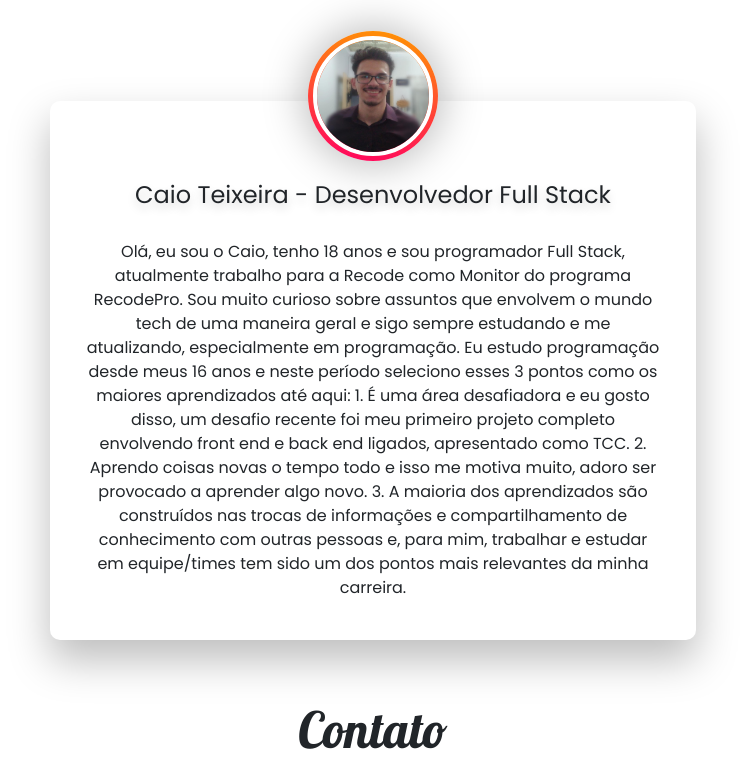
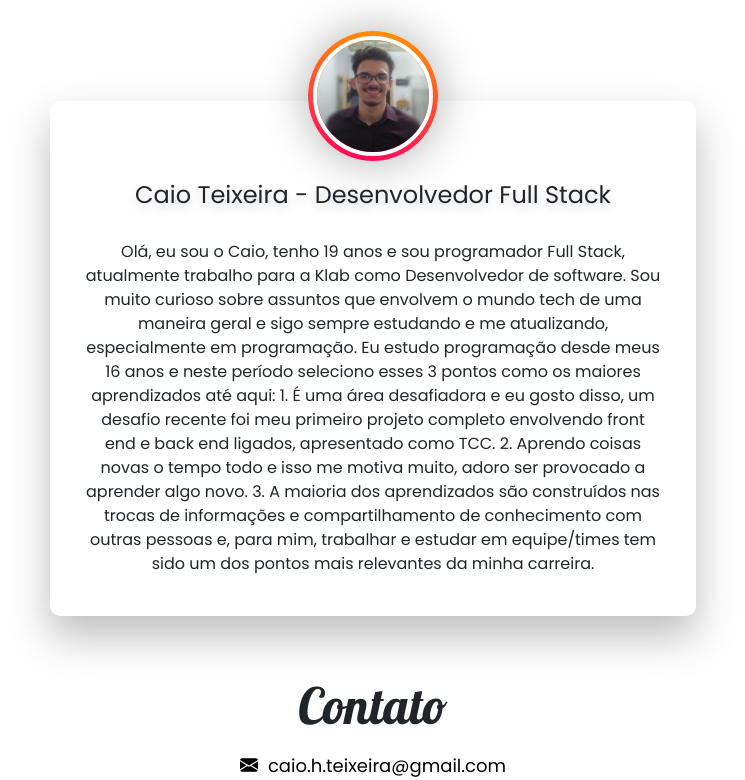
Before and after one commit to CaioHPT/portfolio, a React (Create React App) app: page / in a window 1280 px wide. Shown: the part 790-1570 px from the top of the page, without its empty margins (267-1012 px from the left). Built offline with nearby package versions, Linux system fonts and the light colour scheme.

Commit message:
adicao de projeto e atualização do texto sobre mim

```diff
--- a/src/Components/About/index.jsx
+++ b/src/Components/About/index.jsx
@@ -12,8 +12,8 @@
                 <div className="aboutText">
                     <h4>Caio Teixeira - Desenvolvedor Full Stack</h4>
                     <p>
-                    Olá, eu sou o Caio, tenho 18 anos e sou programador Full Stack, atualmente
-                    trabalho para a Recode como Monitor do programa RecodePro.
+                    Olá, eu sou o Caio, tenho 19 anos e sou programador Full Stack, atualmente
+                    trabalho para a Klab como Desenvolvedor de software.
                     Sou muito curioso sobre assuntos que envolvem o mundo tech de uma maneira geral
                     e sigo sempre estudando e me atualizando, especialmente em programação.
                     Eu estudo programação desde meus 16 anos e neste período seleciono esses 3 pontos como os maiores aprendizados até aqui:
--- a/src/Components/MyProjects/index.jsx
+++ b/src/Components/MyProjects/index.jsx
@@ -6,6 +6,8 @@
 import fotoCalculadora from '../../images/fotoCalculadora.jpg'
 import fotoNextApp from '../../images/fotoNextApp.jpg'
 import fotoContributorsProject from '../../images/fotoContributorsProject.jpg'
+import fotoFreela from '../../images/fotoFreela.jpg'
+
 
 const MyProjects = () => {
     return (
@@ -80,6 +82,16 @@
                                         </a>
                                     </div>
                                 </div>
+                                <div className="carousel-cell">
+                                    <div className="cardCarousel" >
+                                        <a href="https://nova-opcao.vercel.app" target="_blank">
+                                            <div className="card">
+                                                <img src={fotoFreela}
+                                                alt="Foto de um freelancer feito para a nova opção"/>
+                                            </div>
+                                        </a>
+                                    </div>
+                                </div>
                             </div>
                         </div>
                     </section>
```
Also changed, not shown: src/images/fotoFreela.jpg (added).
